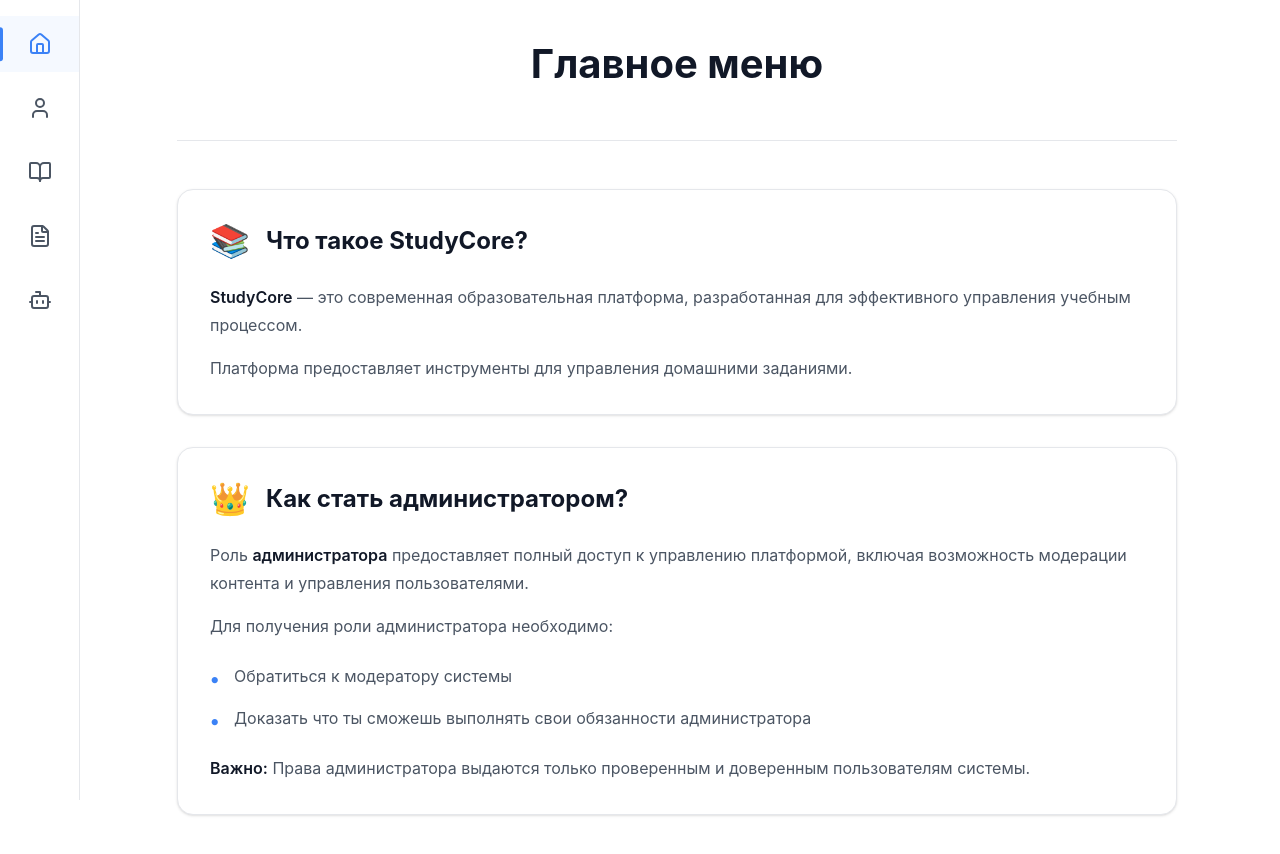
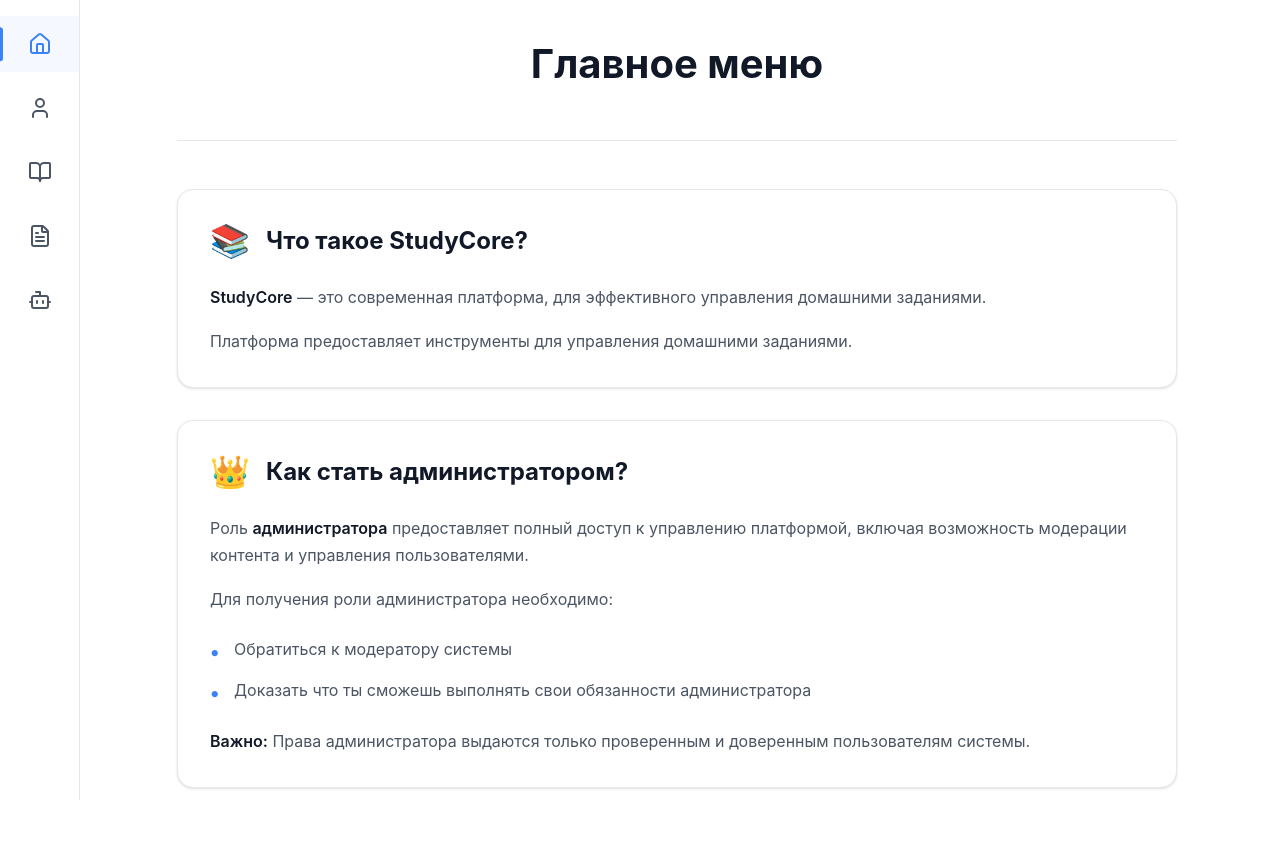
Before and after one commit to Bektur2011/-1-2, a React (Vite) app in the folder StudyCore/frontend/: page /menu in a window 1280 px wide. Shown: the top 854 px of the page. Built offline with nearby package versions, Linux system fonts and the light colour scheme.

Commit message:
Update Menu and Profile pages

```diff
--- a/StudyCore/frontend/src/pages/Menu.jsx
+++ b/StudyCore/frontend/src/pages/Menu.jsx
@@ -43,8 +43,8 @@
             </div>
             <div className="info-card-content">
               <p>
-                <strong>StudyCore</strong> — это современная образовательная платформа, разработанная для
-                эффективного управления учебным процессом.
+                <strong>StudyCore</strong> — это современная платформа, для
+                эффективного управления домашними заданиями.
               </p>
               <p>
                 Платформа предоставляет инструменты для управления домашними
--- a/StudyCore/frontend/src/pages/Profile.jsx
+++ b/StudyCore/frontend/src/pages/Profile.jsx
@@ -56,7 +56,7 @@
 
         <div className="profile-telegram">
           <div className="profile-telegram-text">
-            Если вам лень заходить на сайт для просмотра домашних заданий то для вас есть телеграм бот в котором легко и быстро можете посмотреть добашнее задание:)
+            Если вам лень заходить на сайт для просмотра домашних заданий то для вас есть телеграм бот в котором легко и быстро можете посмотреть домашнее задание:)
           </div>
           <a
             className="profile-telegram-link"
```
